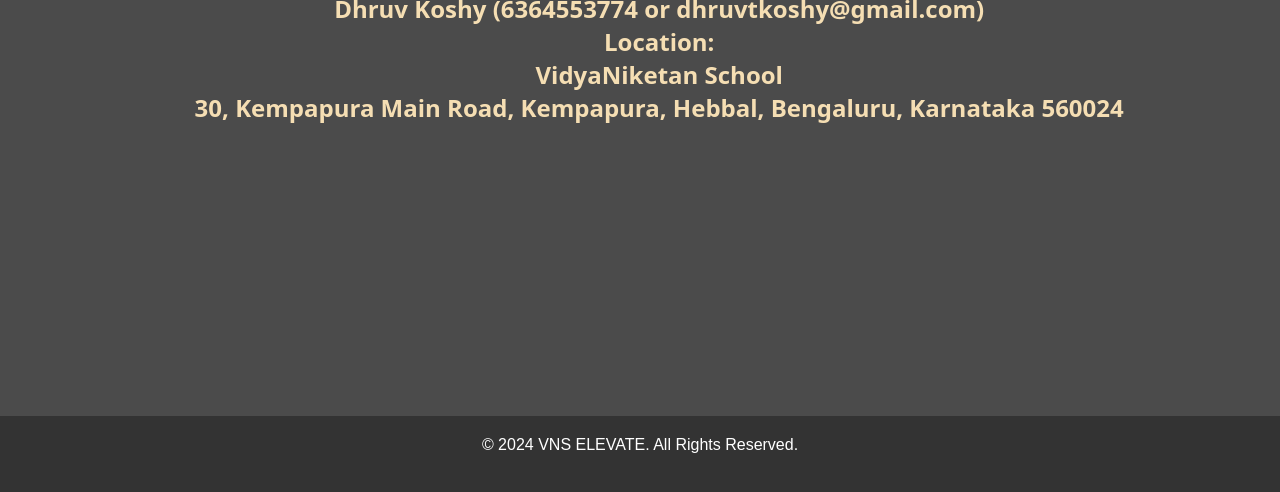
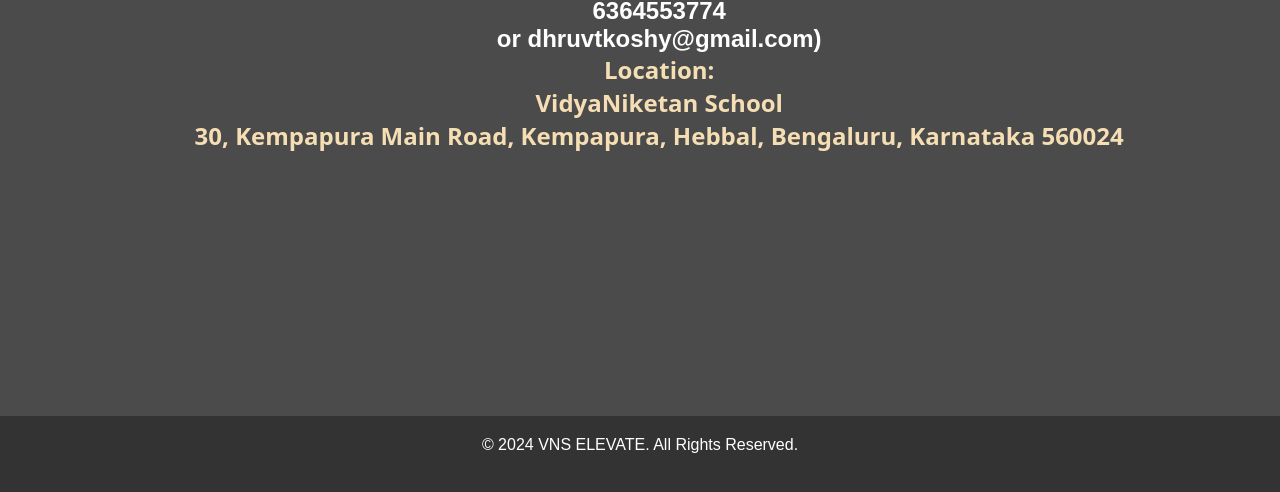
Before and after one commit to Shamant/Vns-Elevate, a plain HTML site: page contact.html in a window 1280 px wide. Shown: the part 459-951 px from the top of the page. Drawn offline with Linux system fonts and the light colour scheme.

Commit message:
Update contact.html

```diff
--- a/contact.html
+++ b/contact.html
@@ -37,7 +37,7 @@
     </header>
 
     <section class="hero"><h1 style="color: #87e4fc;font-family: system-ui, -apple-system, BlinkMacSystemFont, 'Segoe UI', Roboto, Oxygen, Ubuntu, Cantarell, 'Open Sans', 'Helvetica Neue', sans-serif;">Organizing Committee</h1>
-        <h2 style="color: wheat;font-family: system-ui, -apple-system, BlinkMacSystemFont, 'Segoe UI', Roboto, Oxygen, Ubuntu, Cantarell, 'Open Sans', 'Helvetica Neue', sans-serif;">Dhruv Koshy (6364553774 or dhruvtkoshy@gmail.com)</h2>
+        <h2 style="color: wheat;font-family: system-ui, -apple-system, BlinkMacSystemFont, 'Segoe UI', Roboto, Oxygen, Ubuntu, Cantarell, 'Open Sans', 'Helvetica Neue', sans-serif;">Dhruv Koshy (</h2><h2 style="color: white;">6364553774</h2><h2> or dhruvtkoshy@gmail.com)</h2>
         <h2 style="color: wheat;font-family: system-ui, -apple-system, BlinkMacSystemFont, 'Segoe UI', Roboto, Oxygen, Ubuntu, Cantarell, 'Open Sans', 'Helvetica Neue', sans-serif;">Location:</h2>
         <h2 style="color: wheat;font-family: system-ui, -apple-system, BlinkMacSystemFont, 'Segoe UI', Roboto, Oxygen, Ubuntu, Cantarell, 'Open Sans', 'Helvetica Neue', sans-serif;">VidyaNiketan School</h2>
         <h2 style="color: wheat;font-family: system-ui, -apple-system, BlinkMacSystemFont, 'Segoe UI', Roboto, Oxygen, Ubuntu, Cantarell, 'Open Sans', 'Helvetica Neue', sans-serif;">30, Kempapura Main Road, Kempapura, Hebbal, Bengaluru, Karnataka 560024</h2>
```
